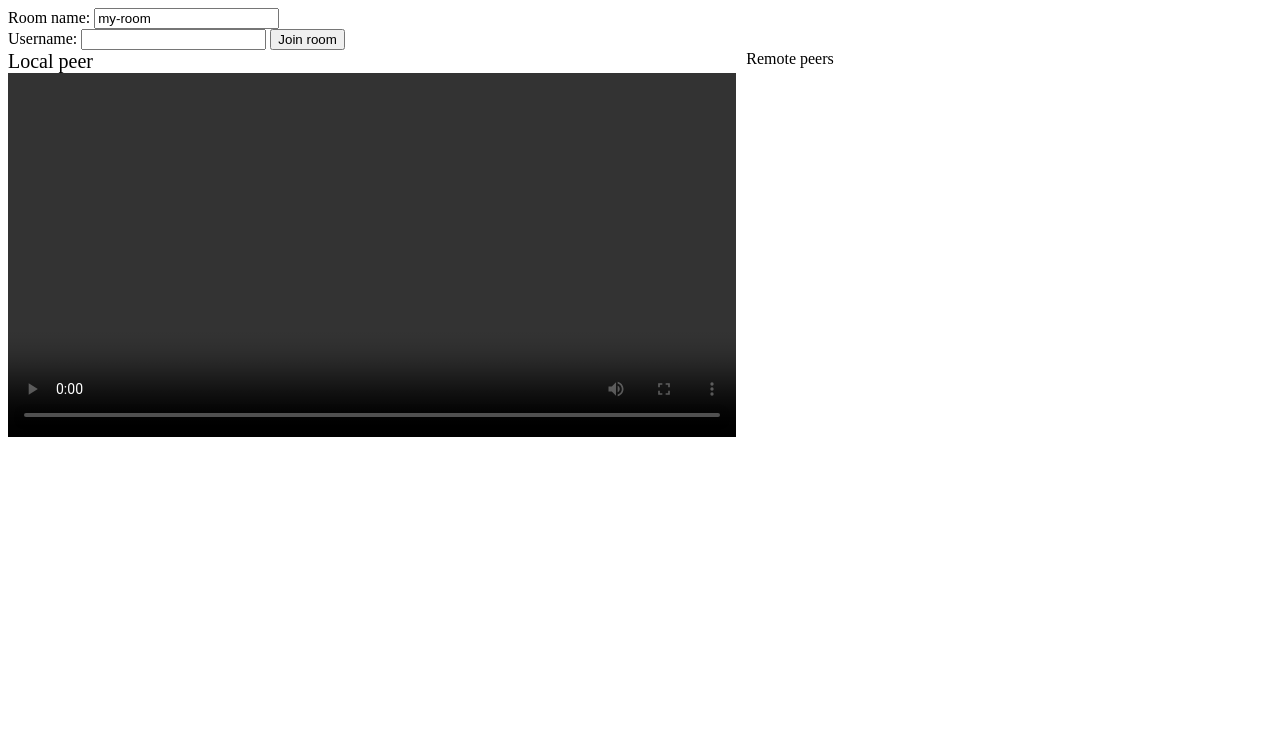
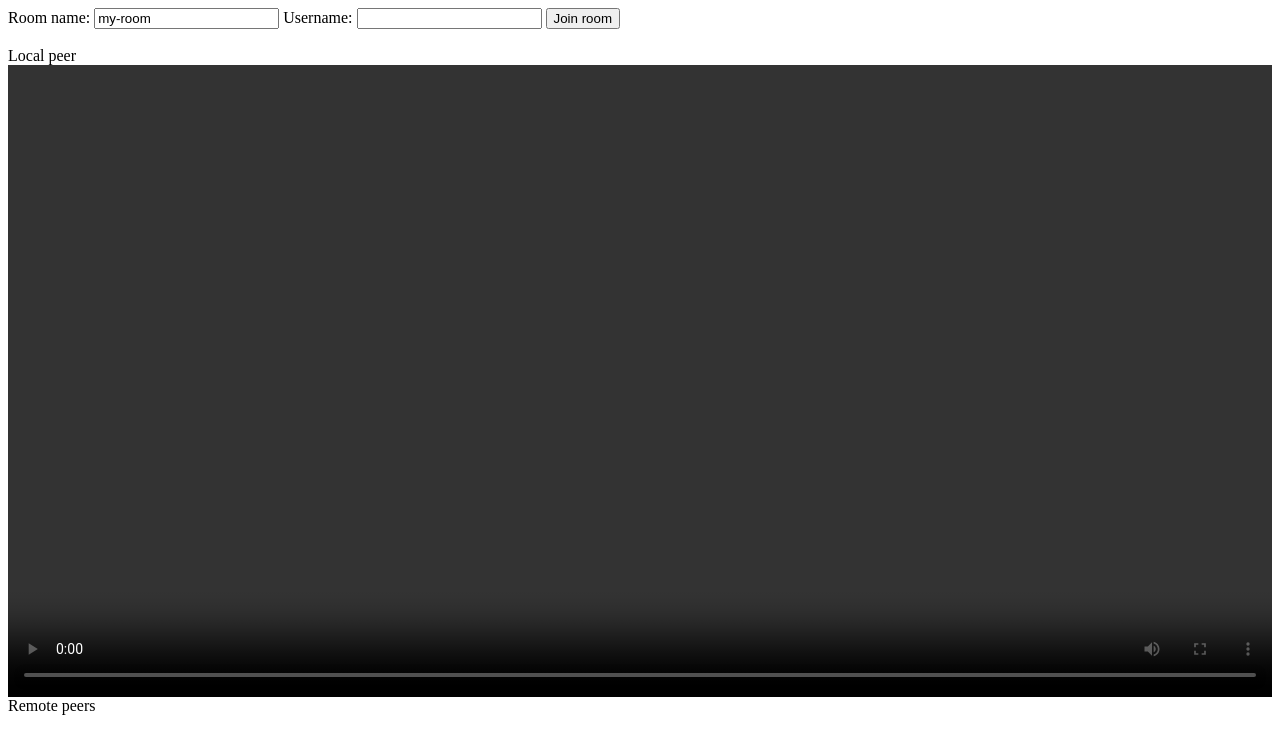
Before and after one commit to elixir-webrtc/workshop, a website built with Vite: page ex6/index.html in a window 1280 px wide. Built offline with nearby package versions, Linux system fonts and the light colour scheme.

Commit message:
Update index.html

```diff
--- a/ex6/index.html
+++ b/ex6/index.html
@@ -9,22 +9,21 @@
 <body>
   <div style="max-width: 1280px; gap: 20px;">
     <label for="roomName">Room name: </label>
-    <input type="text" id="roomName" value="my-room" /><br/>
+    <input type="text" id="roomName" value="my-room" />
 
     <label for="username">Username: </label>
     <input type="text" id="username" />
 
     <button id="button">Join room</button>
+    <br/><br/>
 
-    <div style="display: flex; gap: 10px;" id="videoPlayerContainer">
-      <div style="display: flex; flex-grow: 1; flex-direction: column;">
-        <label for="localPlayer" style="font-size: 20px;">Local peer</label>
-        <video id="localPlayer" autoplay controls></video>
-      </div>
+    <div style="display: flex; flex-grow: 1; flex-direction: column;">
+      <label for="localPlayer">Local peer</label>
+      <video id="localPlayer" autoplay controls></video>
+    </div>
 
-      <label for="remotePlayers">Remote peers</label>
-      <div style="display: flex; flex-grow: 1; flex-direction: column;" id="remotePlayers">
-      </div>
+    <label for="remotePlayers">Remote peers</label>
+    <div style="display: flex; flex-grow: 1; flex-direction: column;" id="remotePlayers">
     </div>
   </div>
 
```
